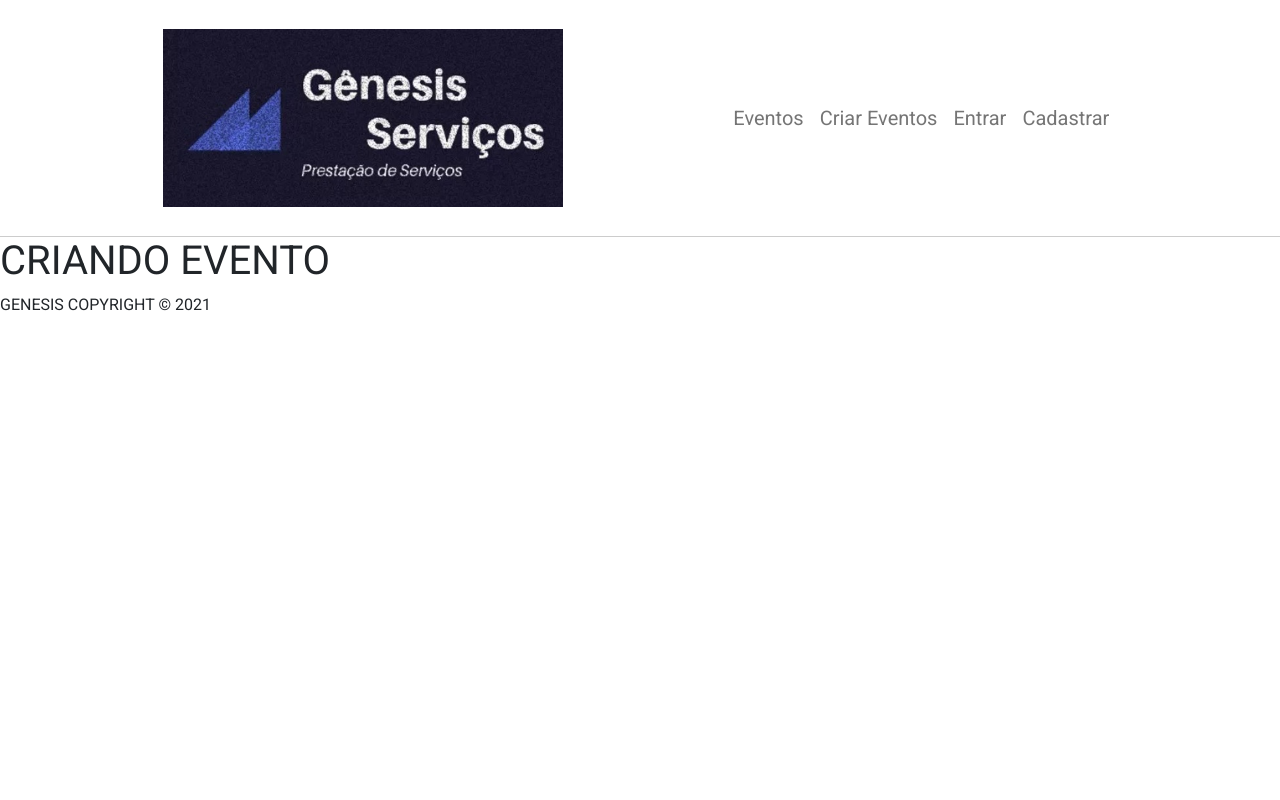
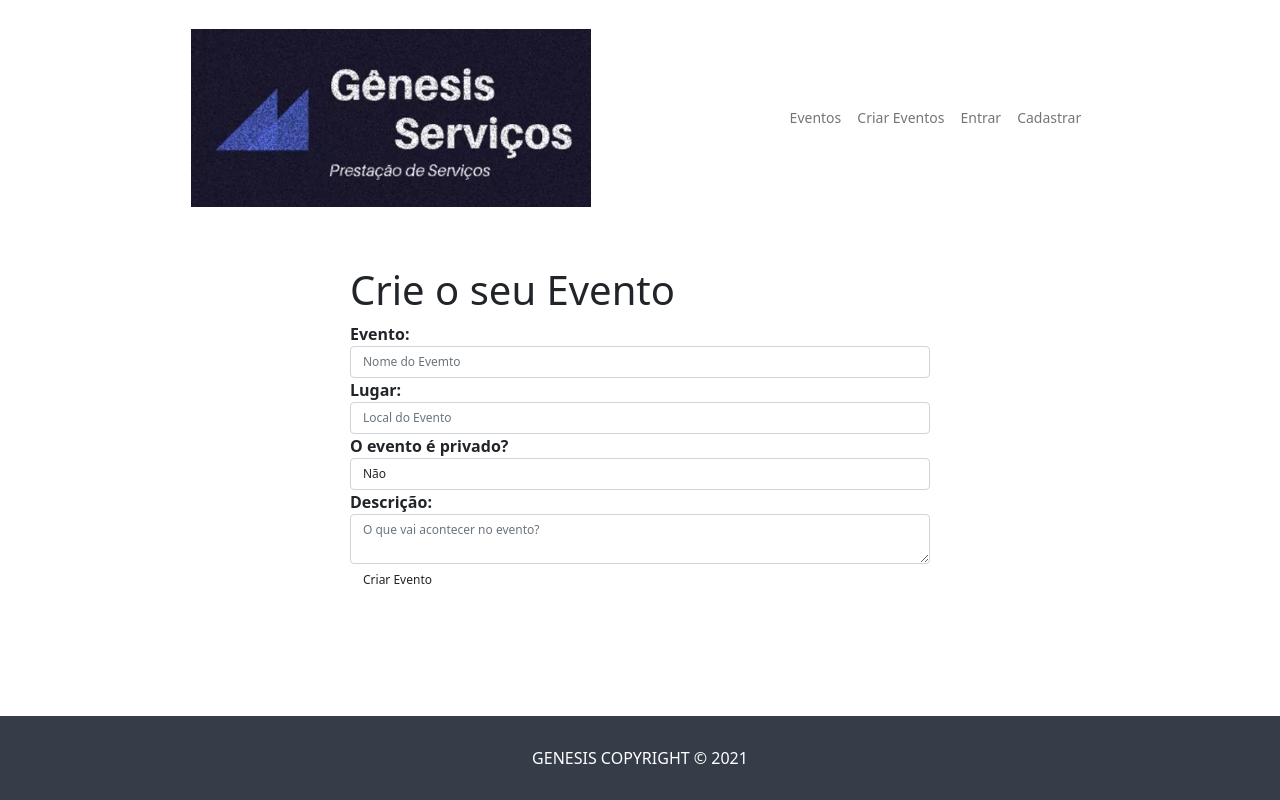
Before and after one commit to joninhasmcz/laravelCurso, a Laravel app: page /event/create in a window 1280 px wide. Run offline with Laravel 8, Linux system fonts and the light colour scheme.

Commit message:
add values at database and flash messages

```diff
--- a/cursoLaravel/app/Http/Controllers/EventController.php
+++ b/cursoLaravel/app/Http/Controllers/EventController.php
@@ -19,4 +19,19 @@ class EventController extends Controller
     {
         return view('events.create');
     }
+
+    public function store(Request $request)
+    {
+        $event = new Event;
+
+        $event->title = $request->title;
+        $event->description = $request->description;
+        $event->place = $request->place;
+        $event->private = $request->private;
+
+
+        $event->save();
+
+        return redirect('/')->with('msg', "Evento criado com Sucesso!!");
+    }
 }
--- a/cursoLaravel/public/css/style.css
+++ b/cursoLaravel/public/css/style.css
@@ -1,45 +1,5 @@
-/* OPS GERAIS */
-* {
-    font-family: 'Roboto';
 
-}
-
-body {
-
-    min-height: 100vh;
-    padding-bottom: 100px;
-    position: relative;
-}
-
-header {
-    background-color: #fff;
-    border-bottom: 1px solid #CCC;
-}
-
-.row {
-    margin: 0;
-}
-
-.container-fluid {
-    padding: 0;
-}
-
-.btn-primary {
-    background-color: #f2a340;
-    border: 2px solid #C28008;
-}
-
-.btn-primery:hover{
-    background-color: #C28008;
-    border-color: #c28008;
-}
-
-#navbar img {
-   width: 90px;
-}
-
-/* Navbar */
-
+  /* navbar */
   #navbar img {
     width: 400px;
     padding-block: 4%;
@@ -47,16 +7,115 @@ header {
 
   #navbar {
     justify-content: space-evenly;
-    background-color: #fff;
+    background-color: #FFF;
     padding: 5px 0;
   }
 
   #navbar a {
-    font-size: 20px;
+    font-size: 14px;
     color: #757575;
   }
+
   #navbar a:hover {
-    color: #f2a340;
+    color: #F2A340;
   }
 
   /* Search Container */
+  #search-container {
+    background-image: url("../img/banner.png");
+    background-size: cover;
+    background-position: center;
+    height: 400px;
+    padding: 50px;
+    text-align: center;
+  }
+
+  #search-container h1 {
+    color: #F2A340;
+    margin-bottom: 30px;
+    font-weight: 900;
+  }
+
+  #search-container form {
+    width: 50%;
+    margin: 0 auto;
+  }
+
+  /* Events list */
+  #events-container {
+    padding: 50px;
+  }
+
+  #events-container h2 {
+    margin-bottom: 10px;
+  }
+
+  #events-container .subtitle {
+    color: #757575;
+    margin-bottom: 30px;
+  }
+
+  #cards-container {
+    display: flex;
+  }
+
+  #events-container .card {
+    flex: 1 1 0;
+    max-width: 25%;
+    border-radius: 10px;
+    padding: 0;
+    margin: 5px;
+  }
+
+  #events-container img {
+    max-height: 150px;
+    border-top-left-radius: 10px;
+    border-top-right-radius: 10px;
+  }
+
+  .card .card-date {
+    font-size: 12px;
+    color: #CCC;
+  }
+
+  .card .card-title {
+    color: #212121;
+    font-size: 20px;
+    font-weight: bold;
+    margin-bottom: 30px;
+  }
+
+  .card-participants {
+    font-size: 14px;
+    color: #757575;
+  }
+
+  /* Event create page */
+  #event-create-container {
+    padding: 30px
+  }
+
+  #event-create-container label {
+    font-weight: bold;
+  }
+
+  #event-create-container input,
+  #event-create-container select,
+  #event-create-container textarea {
+    font-size: 12px;
+  }
+
+  /* footer */
+  footer {
+    text-align: center;
+    background-color: #353E48;
+    color: #FFF;
+    padding: 30px;
+    position: absolute;
+    bottom: 0;
+    width: 100%;
+  }
+
+  footer p {
+    margin-bottom: 0;
+  }
--- a/cursoLaravel/resources/views/events/create.blade.php
+++ b/cursoLaravel/resources/views/events/create.blade.php
@@ -3,5 +3,34 @@
 @section('title', 'Criar Evento')
 
 @section('content')
-    <h1>CRIANDO EVENTO</h1>
+
+    <div id="event-create-container" class="col-md-6 offset-md-3">
+        <h1>Crie o seu Evento</h1>
+        <form action="/event" method="POST">
+            @csrf
+            <div class="form-group">
+                <label for="title">Evento:</label>
+                <input type="text" class="form-control" id="title" name="title" placeholder="Nome do Evemto">
+            </div>
+            <div class="form-group">
+                <label for="title">Lugar:</label>
+                <input type="text" class="form-control" id="place" name="place" placeholder="Local do Evento">
+            </div>
+            <div class="form-group">
+                <label for="title">O evento é privado?</label>
+                <select name="private" id="private" class="form-control">
+                    <option value="0">Não</option>
+                    <option value="1">Sim</option>
+                </select>
+            </div>
+            <div class="form-group">
+                <label for="title">Descrição:</label>
+                <textarea name="description" id="description" class="form-control" placeholder="O que vai acontecer no evento?"></textarea>
+            </div>
+            <input type="submit" value="Criar Evento" class="btn btm-primary">
+        </form>
+    </div>
+
+
+
 @endsection
--- a/cursoLaravel/resources/views/layouts/main.blade.php
+++ b/cursoLaravel/resources/views/layouts/main.blade.php
@@ -12,8 +12,8 @@
     <!-- CSS BOOTSTRAP -->
     <link href="https://cdn.jsdelivr.net/npm/bootstrap@5.1.1/dist/css/bootstrap.min.css" rel="stylesheet" integrity="sha384-F3w7mX95PdgyTmZZMECAngseQB83DfGTowi0iMjiWaeVhAn4FJkqJByhZMI3AhiU" crossorigin="anonymous">
     <!-- CSS da APLICAÇÃO -->
+    <link rel="stylesheet" href="/css/style.css">
 
-    <link rel="stylesheet" href="/css/style.css">
     <script src="/js/scripts.js"></script>
     <!-- <img src="/img/teste.js"></script> -->
 </head>
@@ -42,7 +42,17 @@
             </div>
         </nav>
     </header>
-    @yield('content')
+    <main>
+        <div class="container-fluid">
+            <div class="row">
+                @if(session('msg'))
+                    <p class="msg">{{ session('msg')}}</p>
+                @endif
+
+                @yield('content')
+            </div>
+        </div>
+    </main>
 
     <footer>
         <p>GENESIS COPYRIGHT &copy; 2021</p>
--- a/cursoLaravel/routes/web.php
+++ b/cursoLaravel/routes/web.php
@@ -19,6 +19,8 @@ Route::get('/', [EventController::class, 'index']);
 
 Route::get('/event/create', [EventController::class, 'create']);
 
+Route::post('/event', [EventController::class, 'store']);
+
 Route::get('/contato', function () {
     return view('contact');
 });
```
Also changed, not shown: cursoLaravel/resources/views/welcome.blade.php (+7 -7 lines), cursoLaravel/public/img/banner.png (added). Lines whose indentation alone changed are shown as unchanged.
